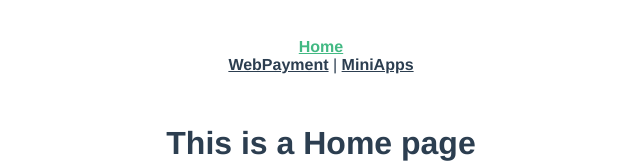
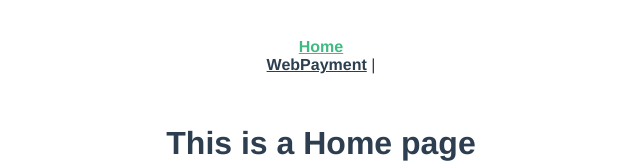
Before and after one commit to asaknkn/api-sample, a Vue app: page / in a window 1280 px wide. Shown: the top 163 px of the page, without its empty margins (319-959 px from the left). Built offline with nearby package versions, Linux system fonts and the light colour scheme.

Commit message:
delete miniapps component

```diff
--- a/src/App.vue
+++ b/src/App.vue
@@ -3,7 +3,6 @@
     <div id="nav">
       <router-link to="/">Home</router-link> <br>
       <router-link to="/webpayment">WebPayment</router-link> |
-      <router-link to="/about">MiniApps</router-link>
     </div>
     <router-view/>
   </div>
--- a/src/router/index.js
+++ b/src/router/index.js
@@ -1,7 +1,6 @@
 import Vue from 'vue';
 import VueRouter from 'vue-router';
 import Home from '../views/Home.vue';
-import MiniApps from '../views/MiniApps.vue';
 import WebPayment from '../views/WebPayment.vue';
 Vue.use(VueRouter);
 export var routes = [
@@ -16,15 +15,6 @@ export var routes = [
         component: WebPayment
         // component: () => import(/* webpackChunkName: "about" */ '../views/WebPayment.vue')
     },
-    {
-        path: '/about',
-        name: 'About',
-        component: MiniApps
-        // route level code-splitting
-        // this generates a separate chunk (about.[hash].js) for this route
-        // which is lazy-loaded when the route is visited.
-        // component: () => import(/* webpackChunkName: "about" */ '../views/MiniApps.vue')
-    }
 ];
 var router = new VueRouter({
     mode: 'history',
--- a/src/views/MiniApps.vue
+++ /dev/null
@@ -1,5 +0,0 @@
-<template>
-  <div class="miniapps">
-    <h1>This is an MiniApps page</h1>
-  </div>
-</template>
```
Also changed, not shown: src/router/index.ts (+0 -10 lines), 1 other file (tests, documents, lock files or other folders).
